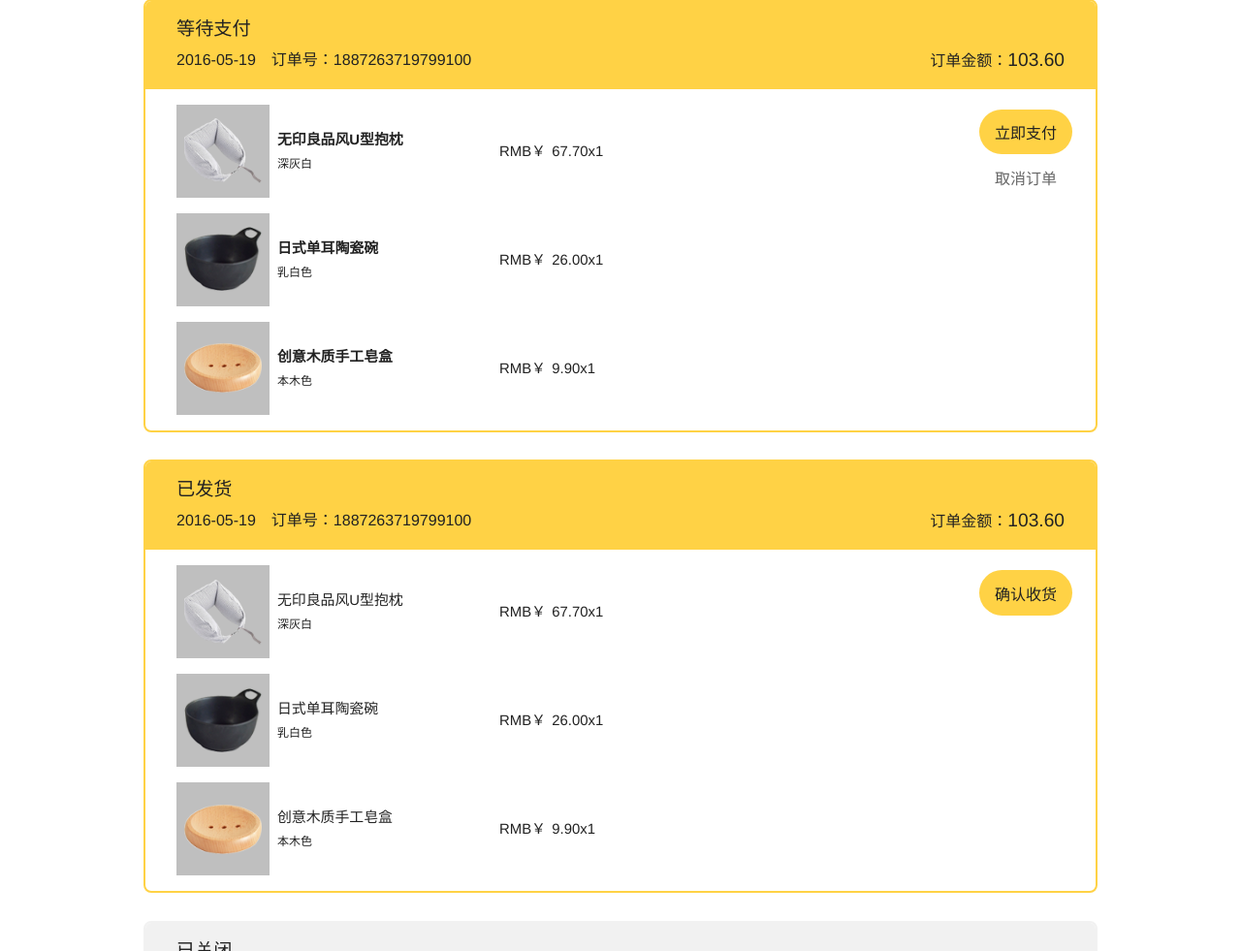
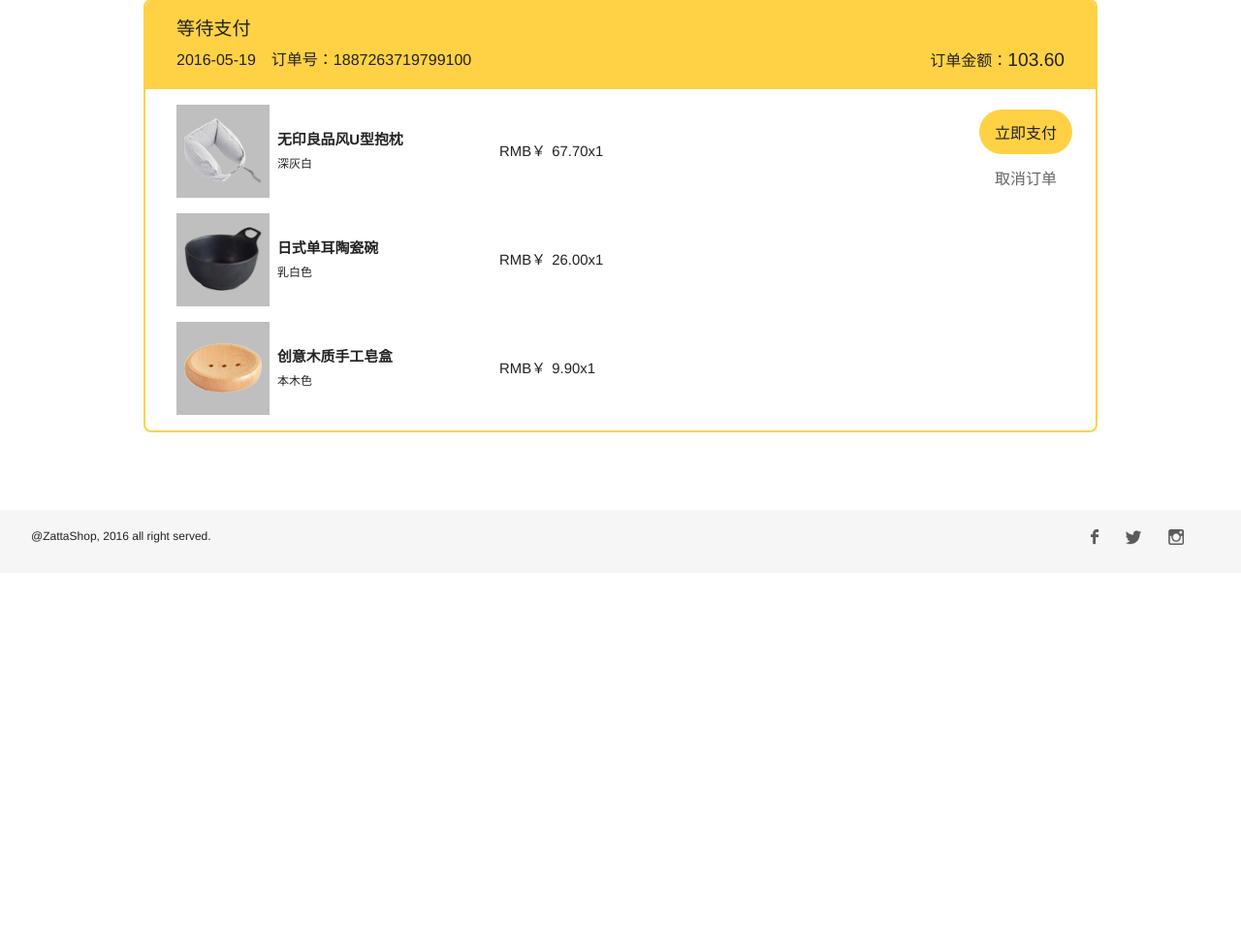
Before and after one commit to zjyExcelsior/MyShop, a Flask app: page /user/1/ in a window 1280 px wide. Shown: the part 765-1746 px from the top of the page at 97% size. Run offline with Flask 2, Linux system fonts and the light colour scheme; a user stored in the database is signed in; data that the repository does not hold is empty.

Commit message:
optimize the code

```diff
--- a/myapp/static/js/addresslist.js
+++ b/myapp/static/js/addresslist.js
@@ -35,12 +35,15 @@ $(".edit_address").on("click", function(){
 });
 //点“删除”，将该地址删除
 $(".rm_address").on("click", function(){
-    $($(this).parents('li[address_id]')[0]).remove()
+    // $($(this).parents('li[address_id]')[0]).remove()
     var address_id = $($(this).parents('li[address_id]')[0]).attr('address_id')
     $.ajax({
         type: 'POST',
-        url: "",
+        url: "/remove_address/",
         data: JSON.stringify({ address_id: address_id}),
-        contentType: 'application/json'
+        contentType: 'application/json',
+        success: function(data){
+            window.location.reload();
+        }
     })
 });
--- a/myapp/templates/user.html
+++ b/myapp/templates/user.html
@@ -77,67 +77,6 @@
                     <div class="cancel pointer">取消订单</div>
                 </div>
             </div>
-            <div class="user-order sended">
-                <div class="head">
-                    <p class="ft-xl">已发货</p>
-                    <p>
-                        <span class="time">2016-05-19</span>
-                        <div class="sum">
-                            订单金额：<span class="ft-xl">103.60</span>
-                        </div>
-                        <span class="number">订单号：1887263719799100</span>
-                    </p>
-                </div>
-                <ul class="order-list ft-m">
-                    <li class="gds-con">
-                        <div class="image" style="background-image: url({{ url_for('static', filename='image/goods/m1.png') }})"></div>
-                        <div class="name">无印良品风U型抱枕<span>深灰白</span></div>
-                        <div class="sum"><span class="price">67.70</span>x1</div>
-                    </li>
-                    <li class="gds-con">
-                        <div class="image" style="background-image: url({{ url_for('static', filename='image/goods/m2.png') }})"></div>
-                        <div class="name">日式单耳陶瓷碗<span>乳白色</span></div>
-                        <div class="sum"><span class="price">26.00</span>x1</div>
-                    </li>
-                    <li class="gds-con">
-                        <div class="image" style="background-image: url({{ url_for('static', filename='image/goods/m3.png') }})"></div>
-                        <div class="name">创意木质手工皂盒<span>本木色</span></div>
-                        <div class="sum"><span class="price">9.90</span>x1</div>
-                    </li>
-                </ul>
-                <div class="user-order-btns">
-                    <div class="btn pay">确认收货</div>
-                </div>
-            </div>
-            <div class="user-order closed">
-                <div class="head">
-                    <p class="ft-xl">已关闭</p>
-                    <p>
-                        <span class="time">2016-05-19</span>
-                        <div class="sum">
-                            订单金额：<span class="ft-xl">103.60</span>
-                        </div>
-                        <span class="number">订单号：1887263719799100</span>
-                    </p>
-                </div>
-                <ul class="order-list ft-m">
-                    <li class="gds-con">
-                        <div class="image" style="background-image: url({{ url_for('static', filename='image/goods/m1.png') }})"></div>
-                        <div class="name">无印良品风U型抱枕<span>深灰白</span></div>
-                        <div class="sum"><span class="price">67.70</span>x1</div>
-                    </li>
-                    <li class="gds-con">
-                        <div class="image" style="background-image: url({{ url_for('static', filename='image/goods/m2.png') }})"></div>
-                        <div class="name">日式单耳陶瓷碗<span>乳白色</span></div>
-                        <div class="sum"><span class="price">26.00</span>x1</div>
-                    </li>
-                    <li class="gds-con">
-                        <div class="image" style="background-image: url({{ url_for('static', filename='image/goods/m3.png') }})"></div>
-                        <div class="name">创意木质手工皂盒<span>本木色</span></div>
-                        <div class="sum"><span class="price">9.90</span>x1</div>
-                    </li>
-                </ul>
-            </div>
         </div>
     </div>
     <div class="usredt-con user-mdfy popup">
--- a/myapp/views/main.py
+++ b/myapp/views/main.py
@@ -66,12 +66,6 @@ def user(user_id):
         flash(user_form.username.errors[0])
     elif user_form.password.errors:
         flash(user_form.password.errors[0])
-    if request.method == 'POST' and 'address_id' in request.data:
-        address_id = json.loads(request.data).get('address_id')
-        address = Address.query.get(int(address_id))
-        db.session.delete(address)
-        db.session.commit()
-        return redirect(url_for('.user', user_id=current_user.id))
     user_form.username.data = current_user.username
     addresses = current_user.addresses.order_by(desc(Address.id)).all()
     return render_template('user.html', user_form=user_form, address_form=address_form, time_now=time_now, addresses=addresses)
@@ -144,12 +138,6 @@ def orderconfirm(user_id):
         db.session.add(address)
         db.session.commit()
         return redirect(url_for('.orderconfirm', user_id=current_user.id, products=session.get('products_selected', {})))
-    if request.method == 'POST' and 'address_id' in request.data:
-        address_id = json.loads(request.data).get('address_id')
-        address = Address.query.get(int(address_id))
-        db.session.delete(address)
-        db.session.commit()
-        return redirect(url_for('.orderconfirm', user_id=current_user.id, products=session.get('products_selected', {})))
     addresses = current_user.addresses.order_by(desc(Address.id)).all()
     return render_template('orderConfirm.html', addresses=addresses, address_form=address_form, products=session.get('products_selected', {}))
 
@@ -187,6 +175,7 @@ def testsql():
 
 @main.route('/address_info/<int:address_id>/')
 def address_info(address_id):
+    '''得到地址信息'''
     address = Address.query.get(address_id)
     return jsonify({
         'name': address.name,
@@ -197,6 +186,15 @@ def address_info(address_id):
         'detail_address': address.detail_address,
         'postcode': address.postcode
     })
+
+@main.route('/remove_address/', methods=['POST'])
+def remove_address():
+    '''删除地址信息'''
+    address_id = json.loads(request.data).get('address_id')
+    address = Address.query.get(int(address_id))
+    db.session.delete(address)
+    db.session.commit()
+    return 'remove address success'
 
 
 @main.route('/add_products/')
@@ -343,3 +341,10 @@ def add_orders():
         db.session.commit()
         return 'add new orders success'
     return 'U can add new orders here.'
+
+@main.route('/test_remove_user/')
+def test_remove_user():
+    user = User.query.get(2)
+    db.session.delete(user)
+    db.session.commit()
+    return 'yes'
```
Also changed, not shown: myapp/models.py (+4 -4 lines).
